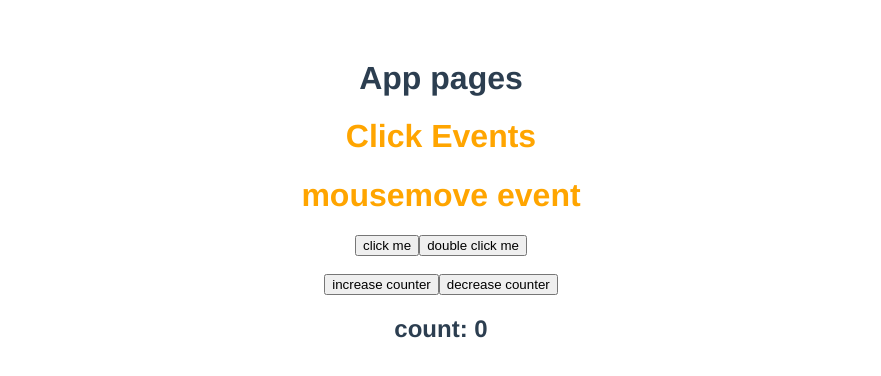
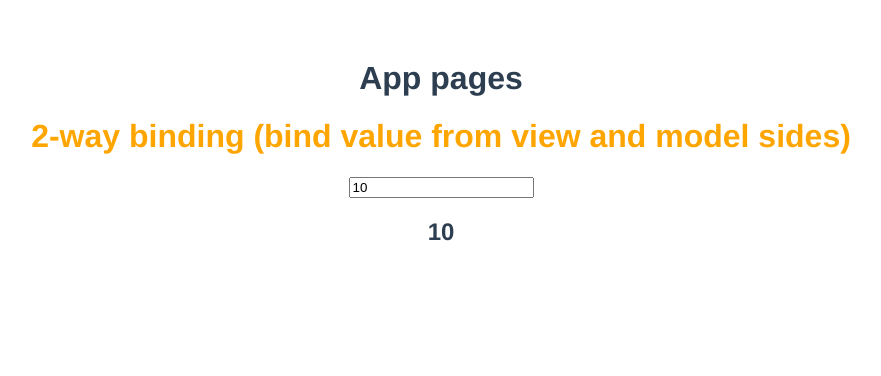
Before and after one commit to simonvista/Vue3, a Vue app: page / in a window 1280 px wide. Shown: the top 376 px of the page, without its empty margins (199-1080 px from the left). Built offline with nearby package versions, Linux system fonts and the light colour scheme.

Commit message:
10-0000 is done

```diff
--- a/src/components/Home.vue
+++ b/src/components/Home.vue
@@ -1,14 +1,7 @@
 <template>
-  <h1>Click Events</h1>
-  <h1 v-on:mousemove="getConsole">mousemove event</h1>
-  <button v-on:click="getData('You clicked me!')">click me</button>
-  <button v-on:dblclick="getData('You double clicked me!')">
-    double click me
-  </button>
-  <br /><br />
-  <button v-on:click="incCnt">increase counter</button>
-  <button v-on:click="decCnt">decrease counter</button>
-  <h2>count: {{ count }}</h2>
+  <h1>2-way binding (bind value from view and model sides)</h1>
+  <input type="text" v-model="data" />
+  <h2>{{ data }}</h2>
 </template>
 
 <script>
@@ -16,23 +9,10 @@ export default {
   name: "Home",
   data() {
     return {
-      count: 0,
+      data: 10,
     };
   },
-  methods: {
-    getData(val) {
-      alert(val);
-    },
-    getConsole() {
-      console.log("mouse is moving");
-    },
-    incCnt() {
-      this.count = this.count + 1;
-    },
-    decCnt() {
-      this.count = this.count - 1;
-    },
-  },
+  methods: {},
 };
 </script>
 
```
